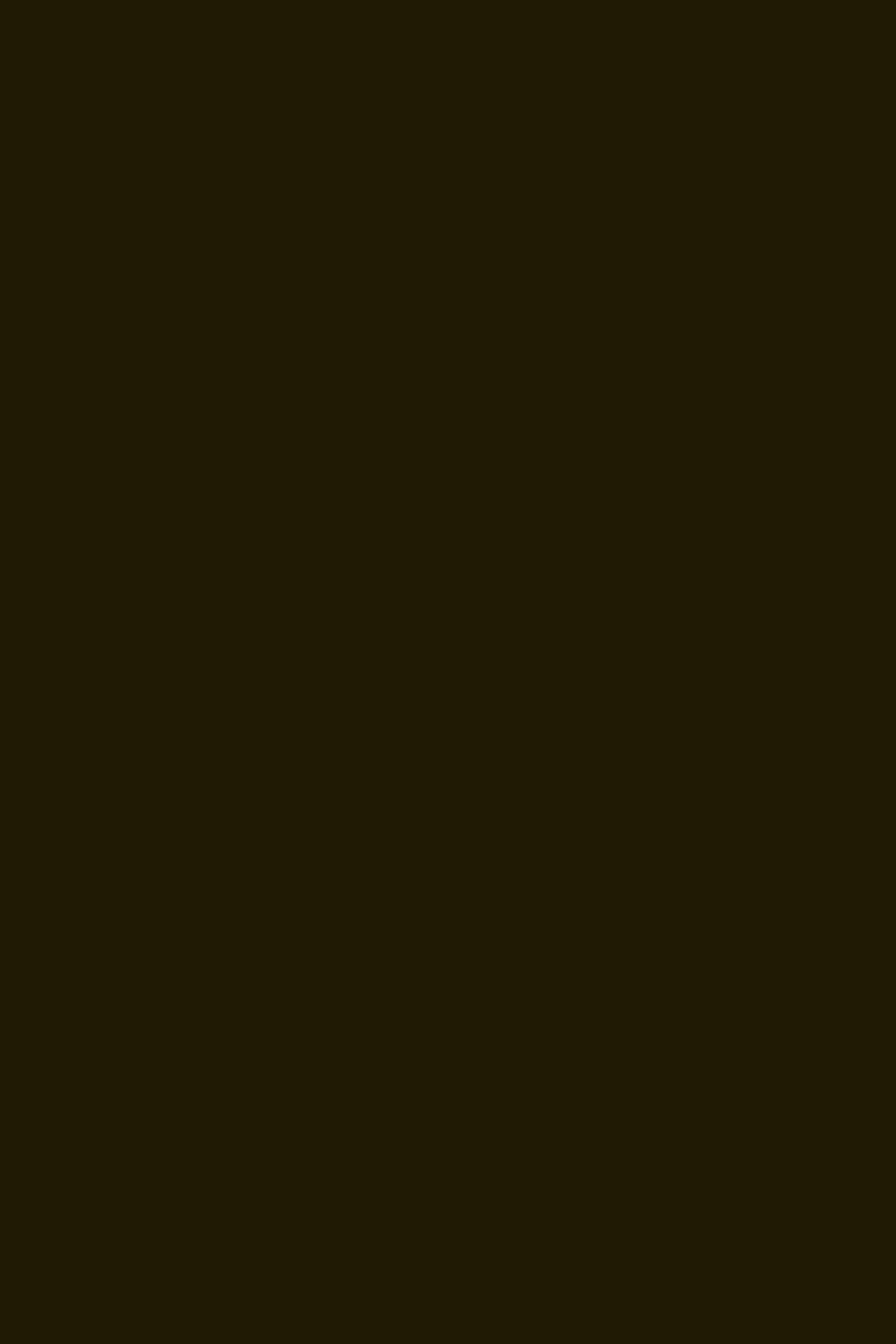
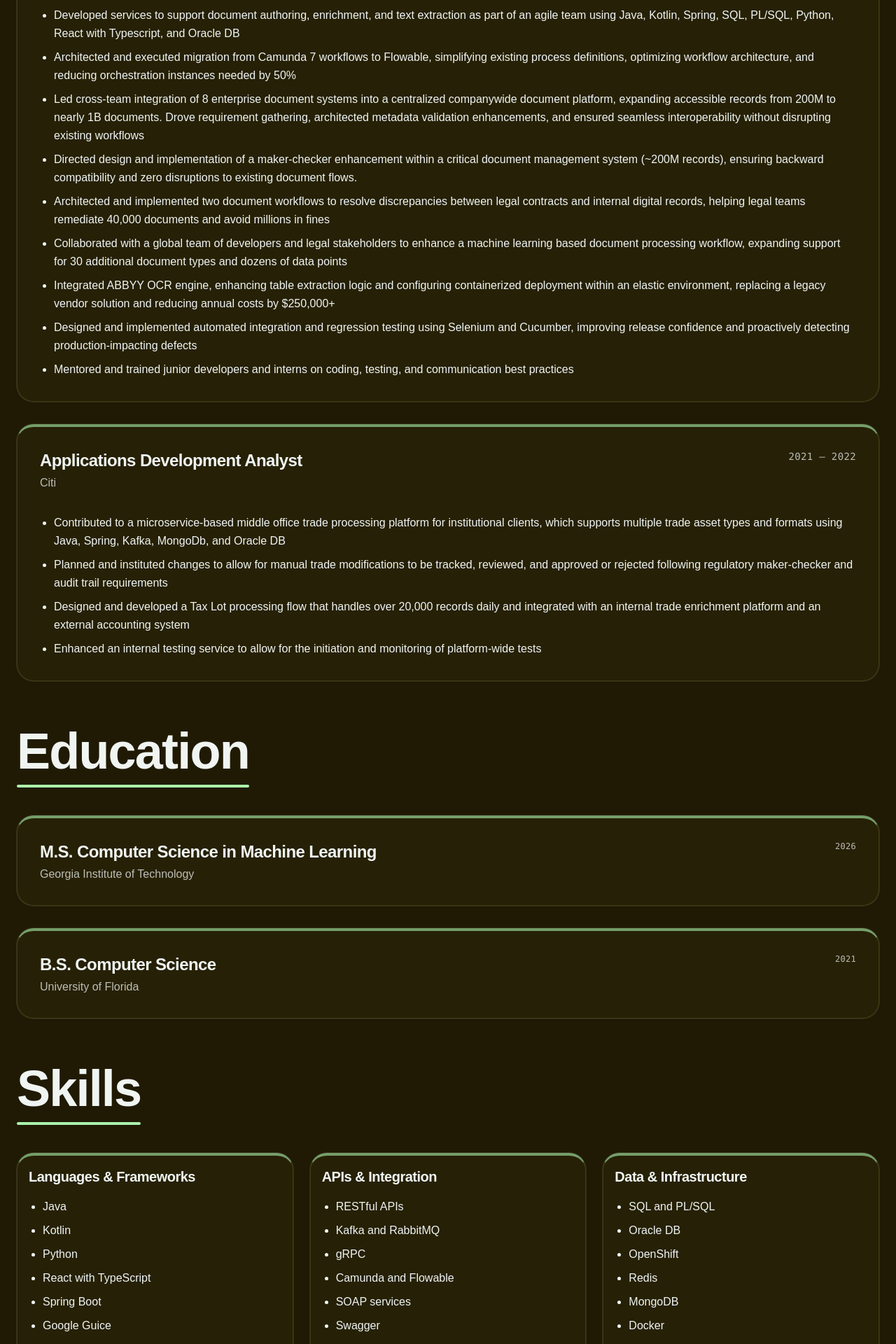
Before and after one commit to Jovanny02/resume-site, a React (Vite) app: page /resume in a window 1280 px wide. Shown: the part 400-2320 px from the top of the page at 70% size. Before the commit the page ends 800 px from the top, so only its background shows below. Built offline with nearby package versions, Linux system fonts and the light colour scheme.

Commit message:
implement base resume page

```diff
--- /dev/null
+++ b/src/components/education-card.tsx
@@ -0,0 +1,26 @@
+import { Card, CardHeader } from "@/components/ui/card"
+import type { EducationEntry } from "@/data/education"
+
+type EducationCardProps = {
+  entry: EducationEntry
+}
+
+export function EducationCard({ entry }: EducationCardProps) {
+  return (
+    <Card className="border border-t-4 border-border border-t-accent/60 sm:[--card-spacing:--spacing(8)]">
+      <CardHeader className="flex flex-col gap-3 md:flex-row md:justify-between">
+        <div className="space-y-1">
+          <h2 className="font-heading text-xl font-semibold tracking-tight sm:text-2xl">
+            {entry.degree}
+          </h2>
+          <p className="text-sm text-muted-foreground sm:text-base">
+            {entry.university}
+          </p>
+        </div>
+        <p className="font-mono text-xs tracking-wide text-muted-foreground uppercase md:shrink-0">
+          {entry.dateRange}
+        </p>
+      </CardHeader>
+    </Card>
+  )
+}
--- /dev/null
+++ b/src/components/experience-card.tsx
@@ -0,0 +1,33 @@
+import { Card, CardContent, CardHeader } from "@/components/ui/card"
+import type { ExperienceEntry } from "@/data/experience"
+
+type ExperienceCardProps = {
+  entry: ExperienceEntry
+}
+
+export function ExperienceCard({ entry }: ExperienceCardProps) {
+  return (
+    <Card className="border border-t-4 border-border border-t-accent/60 sm:[--card-spacing:--spacing(8)]">
+      <CardHeader className="flex flex-col gap-3 md:flex-row md:justify-between">
+        <div className="space-y-1">
+          <h2 className="font-heading text-xl font-semibold tracking-tight sm:text-2xl">
+            {entry.role}
+          </h2>
+          <p className="text-sm text-muted-foreground sm:text-base">
+            {entry.company}
+          </p>
+        </div>
+        <p className="font-mono text-sm tracking-wide text-muted-foreground uppercase md:shrink-0">
+          {entry.dateRange}
+        </p>
+      </CardHeader>
+      <CardContent>
+        <ul className="list-disc space-y-2 pl-5 leading-relaxed sm:text-base">
+          {entry.accomplishments.map((accomplishment) => (
+            <li key={accomplishment}>{accomplishment}</li>
+          ))}
+        </ul>
+      </CardContent>
+    </Card>
+  )
+}
--- /dev/null
+++ b/src/components/skills-section.tsx
@@ -0,0 +1,35 @@
+import { Card, CardContent } from "@/components/ui/card"
+import { skillGroups } from "@/data/skills"
+
+export function SkillsSection() {
+  return (
+    <section aria-labelledby="skills-title" className="mt-16">
+      <h2
+        id="skills-title"
+        className="mb-8 w-fit font-heading text-4xl font-bold tracking-tight after:mt-3 after:block after:h-1 after:rounded-full after:bg-accent sm:mb-10 sm:text-6xl lg:text-7xl"
+      >
+        Skills
+      </h2>
+      <div className="grid gap-6 md:grid-cols-3">
+        {skillGroups.map(({ title, skills }) => (
+          <Card
+            key={title}
+            size="sm"
+            className="border border-t-4 border-border border-t-accent/60"
+          >
+            <CardContent>
+              <h3 className="mb-4 font-heading text-lg font-semibold tracking-tight sm:text-xl">
+                {title}
+              </h3>
+              <ul className="list-disc space-y-2 pl-5 text-base leading-relaxed">
+                {skills.map((skill) => (
+                  <li key={skill}>{skill}</li>
+                ))}
+              </ul>
+            </CardContent>
+          </Card>
+        ))}
+      </div>
+    </section>
+  )
+}
--- /dev/null
+++ b/src/data/education.ts
@@ -0,0 +1,18 @@
+export type EducationEntry = {
+  degree: string
+  university: string
+  dateRange: string
+}
+
+export const education: EducationEntry[] = [
+{
+  degree: "M.S. Computer Science in Machine Learning",
+  university: "Georgia Institute of Technology",
+  dateRange: "2026"
+},
+{
+  degree: "B.S. Computer Science",
+  university: "University of Florida",
+  dateRange: "2021"
+}
+]
--- /dev/null
+++ b/src/data/experience.ts
@@ -0,0 +1,39 @@
+export type ExperienceEntry = {
+  id: string
+  role: string
+  company: string
+  dateRange: string
+  accomplishments: string[]
+}
+
+export const experience: ExperienceEntry[] = [
+  {
+    id: "citi-avp",
+    role: "Applications Development Senior Programmer",
+    company: "Citi",
+    dateRange: "2022 – Present",
+    accomplishments: [
+      "Developed services to support document authoring, enrichment, and text extraction as part of an agile team using Java, Kotlin, Spring, SQL, PL/SQL, Python, React with Typescript, and Oracle DB",
+      "Architected and executed migration from Camunda 7 workflows to Flowable, simplifying existing process definitions, optimizing workflow architecture, and reducing orchestration instances needed by 50%",
+      "Led cross-team integration of 8 enterprise document systems into a centralized companywide document platform, expanding accessible records from 200M to nearly 1B documents. Drove requirement gathering, architected metadata validation enhancements, and ensured seamless interoperability without disrupting existing workflows",
+      "Directed design and implementation of a maker-checker enhancement within a critical document management system (~200M records), ensuring backward compatibility and zero disruptions to existing document flows.",
+      "Architected and implemented two document workflows to resolve discrepancies between legal contracts and internal digital records, helping legal teams remediate 40,000 documents and avoid millions in fines",
+      "Collaborated with a global team of developers and legal stakeholders to enhance a machine learning based document processing workflow, expanding support for 30 additional document types and dozens of data points",
+      "Integrated ABBYY OCR engine, enhancing table extraction logic and configuring containerized deployment within an elastic environment, replacing a legacy vendor solution and reducing annual costs by $250,000+",
+      "Designed and implemented automated integration and regression testing using Selenium and Cucumber, improving release confidence and proactively detecting production-impacting defects",
+      "Mentored and trained junior developers and interns on coding, testing, and communication best practices",
+    ],
+  },
+  {
+    id: "citi-officer",
+    role: "Applications Development Analyst",
+    company: "Citi",
+    dateRange: "2021 – 2022",
+    accomplishments: [
+      "Contributed to a microservice-based middle office trade processing platform for institutional clients, which supports multiple trade asset types and formats using Java, Spring, Kafka, MongoDb, and Oracle DB",
+      "Planned and instituted changes to allow for manual trade modifications to be tracked, reviewed, and approved or rejected following regulatory maker-checker and audit trail requirements",
+      "Designed and developed a Tax Lot processing flow that handles over 20,000 records daily and integrated with an internal trade enrichment platform and an external accounting system",
+      "Enhanced an internal testing service to allow for the initiation and monitoring of platform-wide tests",
+    ],
+  },
+]
--- /dev/null
+++ b/src/data/skills.ts
@@ -0,0 +1,41 @@
+type SkillGroup = {
+  title: string
+  skills: string[]
+}
+
+export const skillGroups: SkillGroup[] = [
+  {
+    title: "Languages & Frameworks",
+    skills: [
+      "Java",
+      "Kotlin",
+      "Python",
+      "React with TypeScript",
+      "Spring Boot",
+      "Google Guice",
+      "JUnit",
+    ],
+  },
+  {
+    title: "APIs & Integration",
+    skills: [
+      "RESTful APIs",
+      "Kafka and RabbitMQ",
+      "gRPC",
+      "Camunda and Flowable",
+      "SOAP services",
+      "Swagger",
+    ],
+  },
+  {
+    title: "Data & Infrastructure",
+    skills: [
+      "SQL and PL/SQL",
+      "Oracle DB",
+      "OpenShift",
+      "Redis",
+      "MongoDB",
+      "Docker",
+    ],
+  },
+]
--- a/src/pages/resume-page.tsx
+++ b/src/pages/resume-page.tsx
@@ -1,12 +1,37 @@
+import { EducationCard } from "@/components/education-card"
+import { ExperienceCard } from "@/components/experience-card"
+import { SkillsSection } from "@/components/skills-section"
+import { education } from "@/data/education"
+import { experience } from "@/data/experience"
+
 export function ResumePage() {
   return (
-    <section aria-labelledby="resume-title">
-      <h1 id="resume-title" className="text-3xl font-semibold tracking-tight">
-        Resume
+    <section aria-labelledby="experience-title">
+      <h1
+        id="experience-title"
+        className="mb-8 w-fit font-heading text-4xl font-bold tracking-tight after:mt-3 after:block after:h-1 after:rounded-full after:bg-accent sm:mb-10 sm:text-6xl lg:text-7xl"
+      >
+        Work Experience
       </h1>
-      <p className="mt-4 text-muted-foreground">
-        My professional experience and skills will live here.
-      </p>
+      <div className="space-y-6 sm:space-y-8">
+        {experience.map((entry) => (
+          <ExperienceCard key={entry.id} entry={entry} />
+        ))}
+      </div>
+
+      <h1
+        id="education-title"
+        className="mb-8 w-fit pt-16 font-heading text-4xl font-bold tracking-tight after:mt-3 after:block after:h-1 after:rounded-full after:bg-accent sm:mb-10 sm:text-6xl lg:text-7xl"
+      >
+        Education
+      </h1>
+      <div className="space-y-6 sm:space-y-8">
+        {education.map((entry) => (
+          <EducationCard entry={entry} />
+        ))}
+      </div>
+
+      <SkillsSection />
     </section>
   )
 }
```
